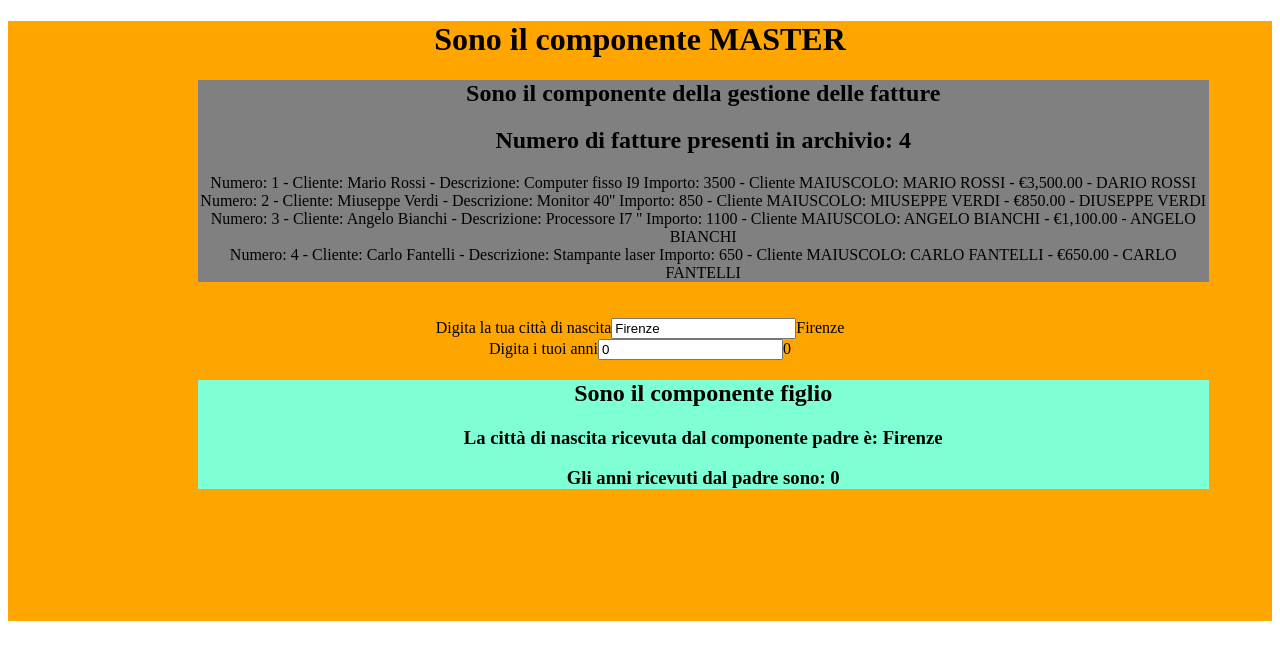
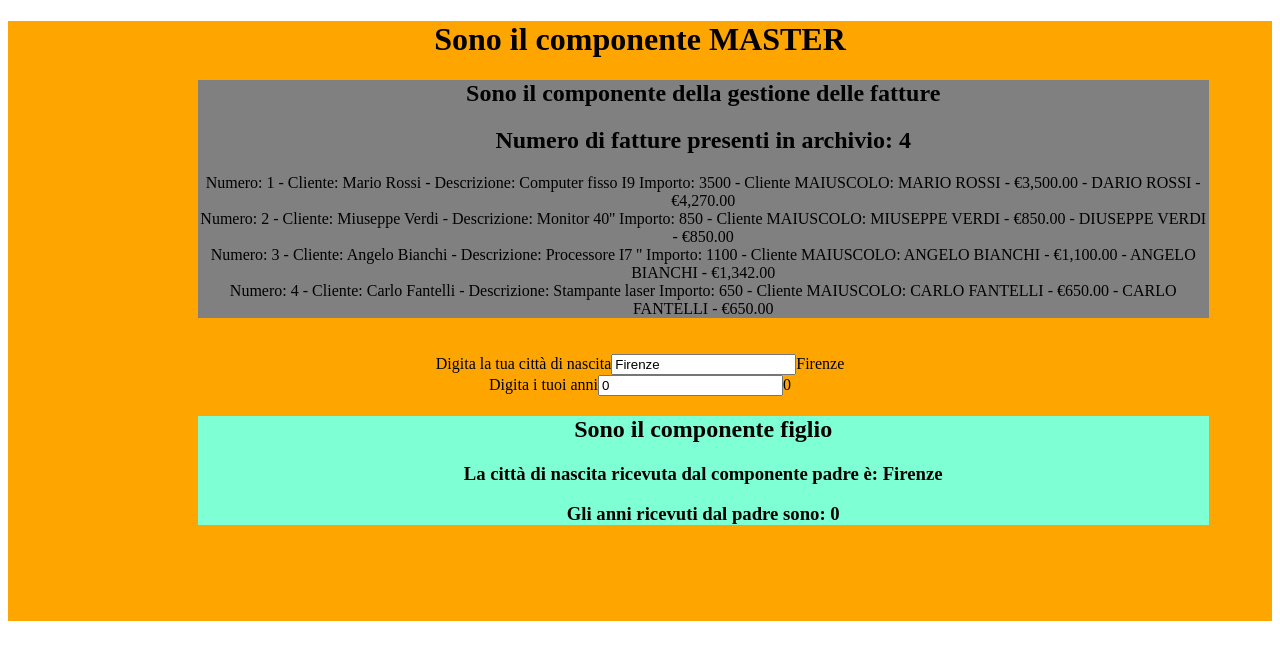
Before and after one commit to mvaleei/Angular_11_11, an Angular app in the folder gerarchie/: page / in a window 1280 px wide. Shown: the top 660 px of the page. Built offline with nearby package versions, Linux system fonts and the light colour scheme.

Commit message:
Pipe completo

```diff
--- a/gerarchie/src/app/listato/listato.html
+++ b/gerarchie/src/app/listato/listato.html
@@ -7,6 +7,7 @@
     <div>Numero: {{item.numero}} - Cliente: {{item.cliente}} - Descrizione: {{item.descrizione}} Importo:
         {{item.importo}} - Cliente MAIUSCOLO: {{item.cliente | uppercase}} - {{item.importo | currency:"€"}}
         - {{item.cliente | changeLettera:"M" | uppercase}}
+        - {{item | calcolaIva | currency:"€"}}
     </div>
     }
 
--- a/gerarchie/src/app/listato/listato.ts
+++ b/gerarchie/src/app/listato/listato.ts
@@ -13,7 +13,8 @@ import { calcolaIva } from '../../Shared/ivato';
   imports: [
     UpperCasePipe,
     CurrencyPipe,
-    CambiaLettera
+    CambiaLettera,
+    calcolaIva
   ],
   templateUrl: './listato.html',
   styleUrl: './listato.css',
```
